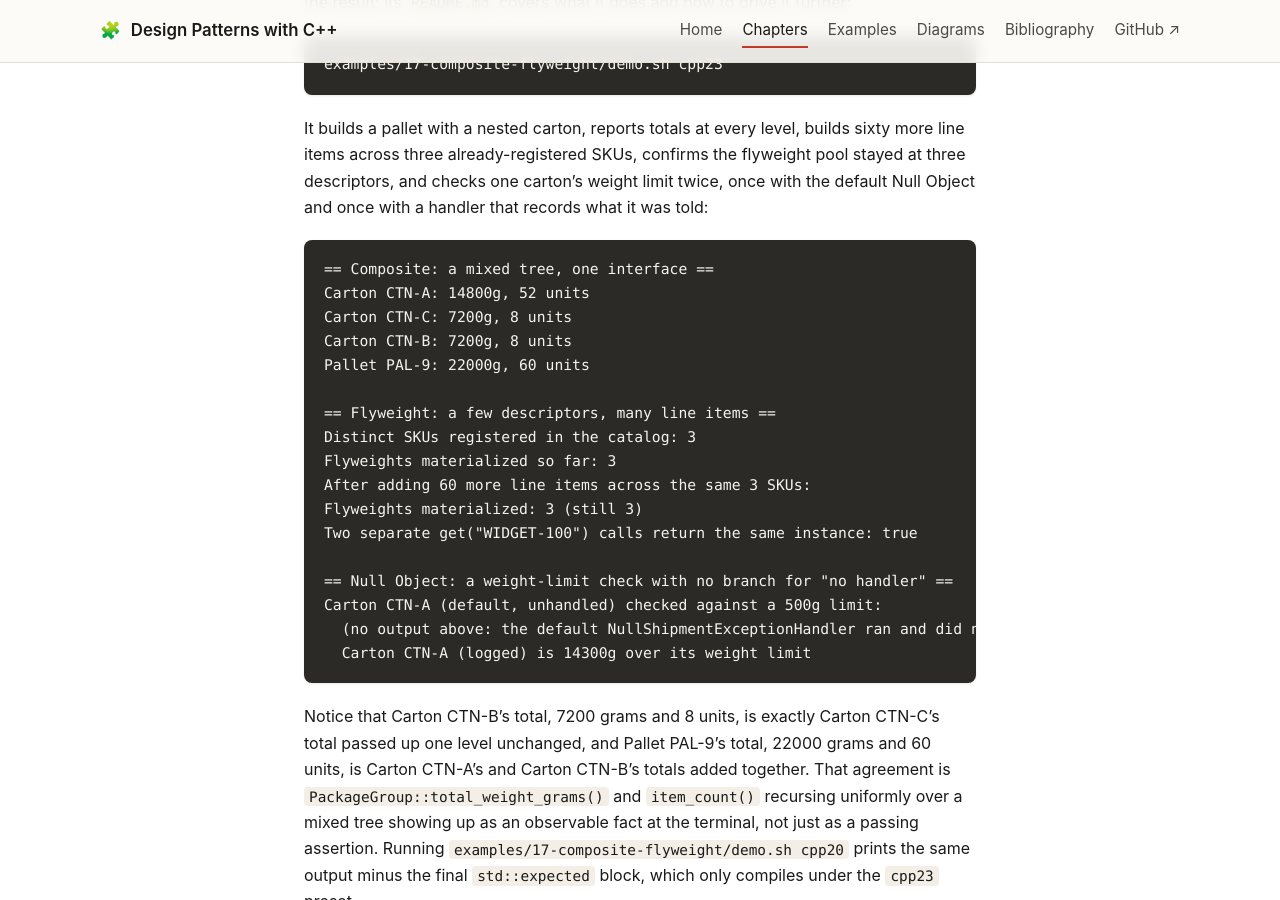
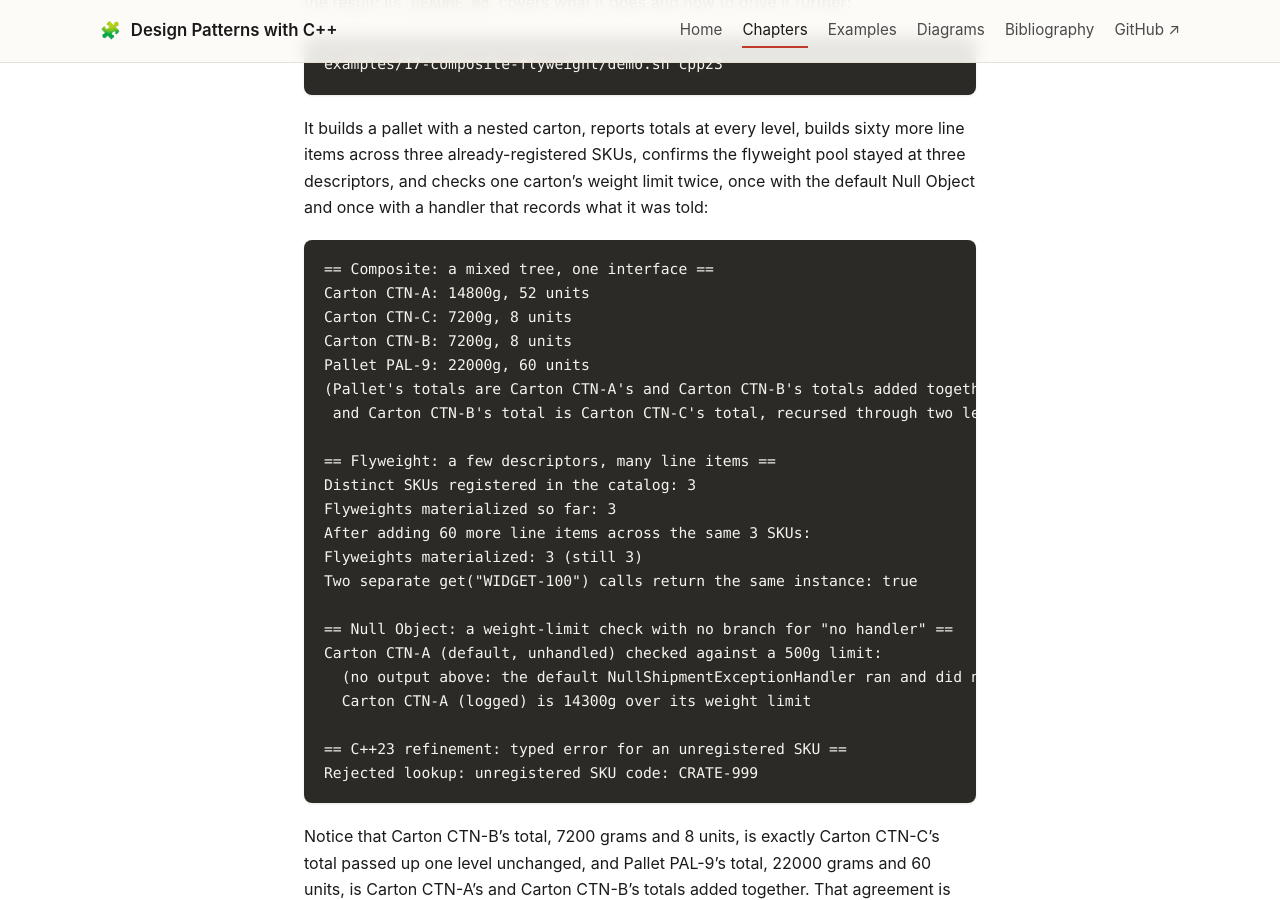
Before and after one commit to patterncatalyst/cpp-design-patterns, a Jekyll site: the page built from _docs/17-composite-flyweight-null-object.md, in a window 1280 px wide and 900 px high, scrolled down 10526 px. Built offline with Jekyll 4.4.1, drawn with Linux system fonts in a browser that asks for light colours.

Commit message:
fix(r06): sync ch17 demo output block; exclude build/ from Jekyll

````diff
--- a/_config.yml
+++ b/_config.yml
@@ -91,6 +91,7 @@ exclude:
     - .gitignore
     - LICENSE
     - CLAUDE.md
+    - build/
     - scripts/
     - CMakeLists.txt
     - CMakePresets.json
--- a/_docs/17-composite-flyweight-null-object.md
+++ b/_docs/17-composite-flyweight-null-object.md
@@ -435,6 +435,8 @@ Carton CTN-A: 14800g, 52 units
 Carton CTN-C: 7200g, 8 units
 Carton CTN-B: 7200g, 8 units
 Pallet PAL-9: 22000g, 60 units
+(Pallet's totals are Carton CTN-A's and Carton CTN-B's totals added together,
+ and Carton CTN-B's total is Carton CTN-C's total, recursed through two levels.)
 
 == Flyweight: a few descriptors, many line items ==
 Distinct SKUs registered in the catalog: 3
@@ -447,6 +449,9 @@ Two separate get("WIDGET-100") calls return the same instance: true
 Carton CTN-A (default, unhandled) checked against a 500g limit:
   (no output above: the default NullShipmentExceptionHandler ran and did nothing)
   Carton CTN-A (logged) is 14300g over its weight limit
+
+== C++23 refinement: typed error for an unregistered SKU ==
+Rejected lookup: unregistered SKU code: CRATE-999
 ```
 
 Notice that Carton CTN-B's total, 7200 grams and 8 units, is exactly Carton
````
